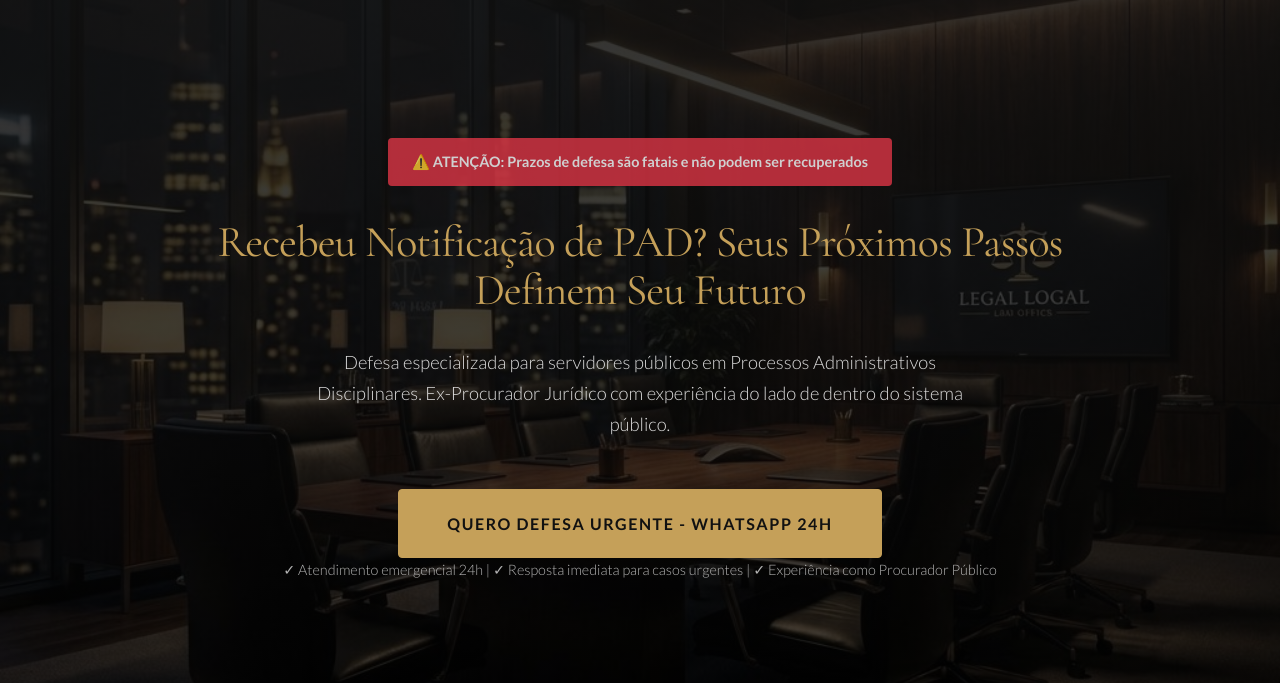
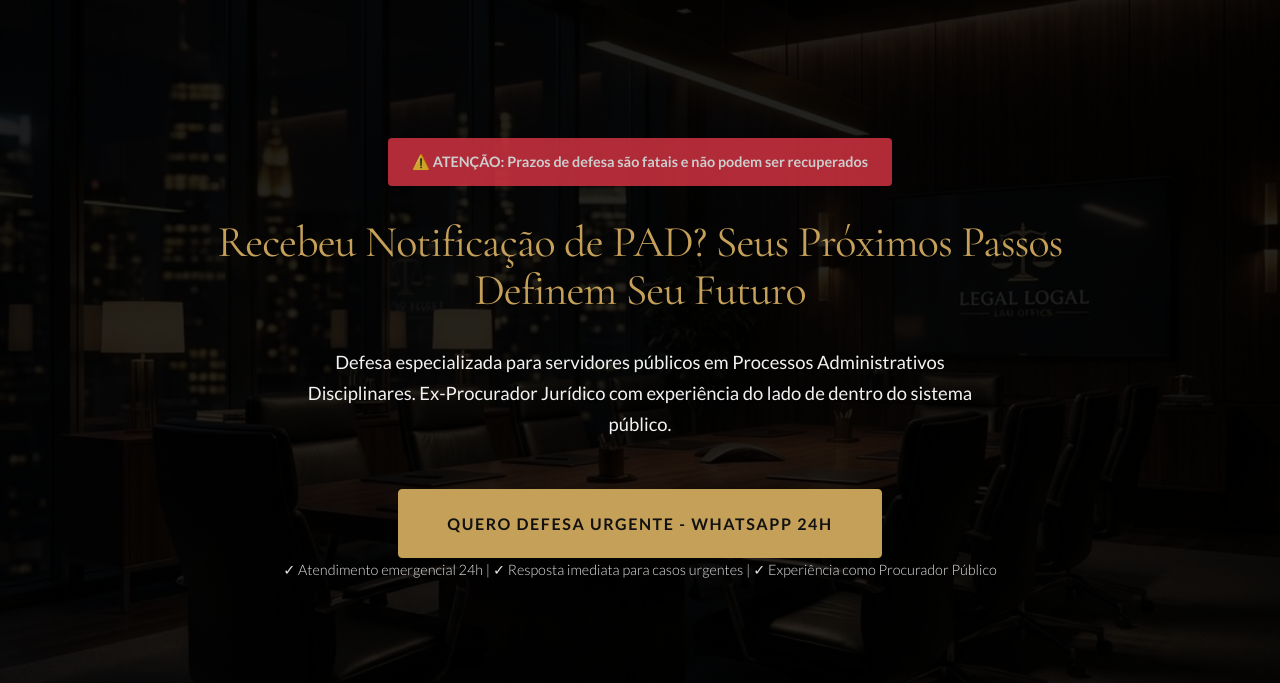
Before and after one commit to suporteescritoriocheio-del/glauco-tributario, an Astro site: page /pad in a window 1280 px wide. Shown: the top 683 px of the page. Built offline with nearby package versions, Linux system fonts and the light colour scheme; Astro itself is replaced by a stand-in of ours; a web font is replaced by a local one.

Commit message:
Improve hero text contrast for better readability

```diff
--- a/src/styles/empresarial.css
+++ b/src/styles/empresarial.css
@@ -178,7 +178,7 @@ p {
   /* Fallback color */
   background-color: var(--color-black);
   /* Elegant dark gradient setup for image overlay */
-  background: linear-gradient(rgba(17, 17, 17, 0.8), rgba(0, 0, 0, 0.6)), url('/img/hero-bg.jpg');
+  background: linear-gradient(rgba(0, 0, 0, 0.85), rgba(0, 0, 0, 0.8)), url('/img/hero-bg.jpg');
   background-size: cover;
   background-position: center;
   background-attachment: fixed;
@@ -221,10 +221,10 @@ p {
 
 .hero-subtitle {
   font-size: 1.15rem;
-  color: rgba(255, 255, 255, 0.85);
+  color: rgba(255, 255, 255, 0.95);
   max-width: 700px;
   margin: 0 auto var(--space-lg);
-  font-weight: 300;
+  font-weight: 400;
   border-left: 1px solid var(--color-gold);
   padding-left: var(--space-sm);
   text-align: left;
--- a/src/styles/pad.css
+++ b/src/styles/pad.css
@@ -276,7 +276,7 @@ p {
    =========================== */
 .hero {
     background-color: var(--color-black);
-    background: linear-gradient(rgba(17, 17, 17, 0.85), rgba(0, 0, 0, 0.7)), url('/img/hero-bg.jpg');
+    background: linear-gradient(rgba(0, 0, 0, 0.88), rgba(0, 0, 0, 0.82)), url('/img/hero-bg.jpg');
     background-size: cover;
     background-position: center;
     background-attachment: fixed;
@@ -330,10 +330,10 @@ p {
 
 .hero-subtitle {
     font-size: 1.15rem;
-    color: rgba(255, 255, 255, 0.85);
+    color: rgba(255, 255, 255, 0.95);
     max-width: 700px;
     margin: 0 auto var(--space-lg);
-    font-weight: 300;
+    font-weight: 400;
 }
 
 .hero-ctas {
@@ -346,7 +346,7 @@ p {
 
 .hero-urgency {
     font-size: 0.9rem;
-    color: rgba(255, 255, 255, 0.7);
+    color: rgba(255, 255, 255, 0.9);
     margin-bottom: 0;
 }
 
```
